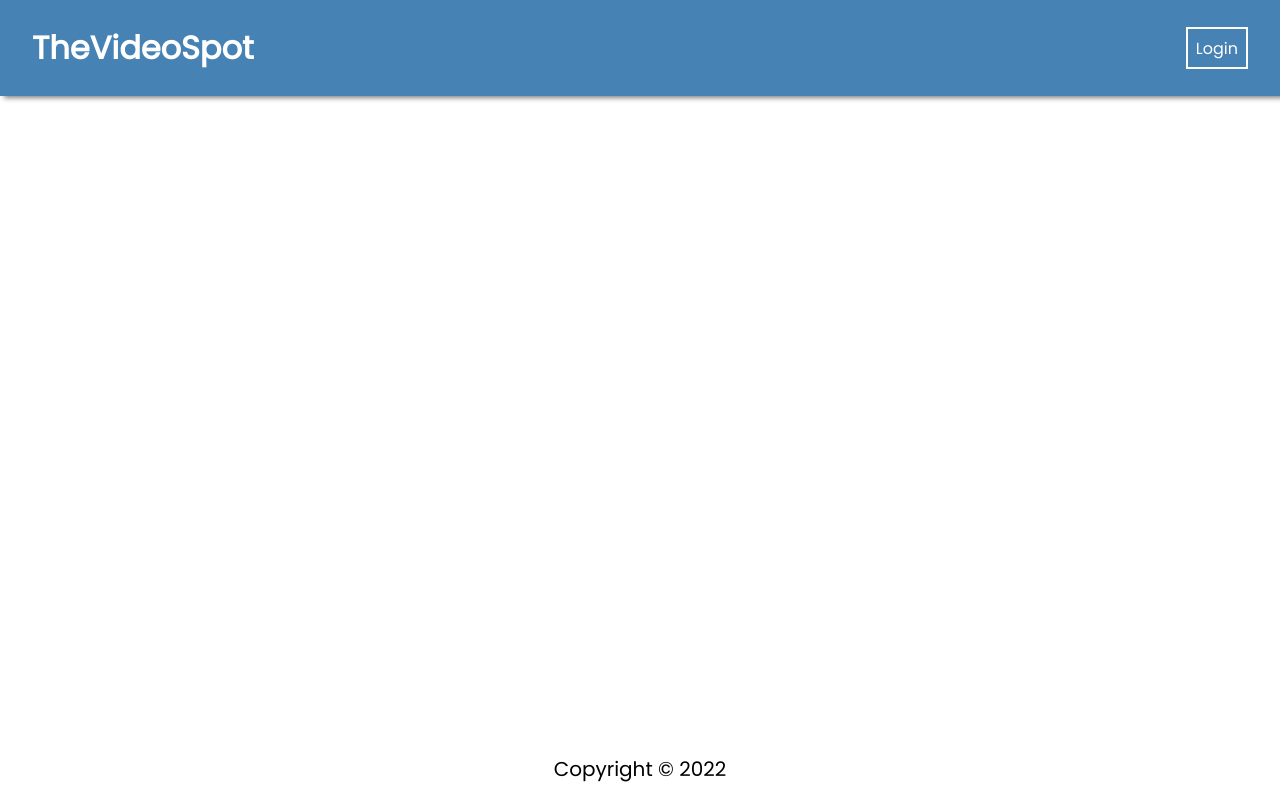
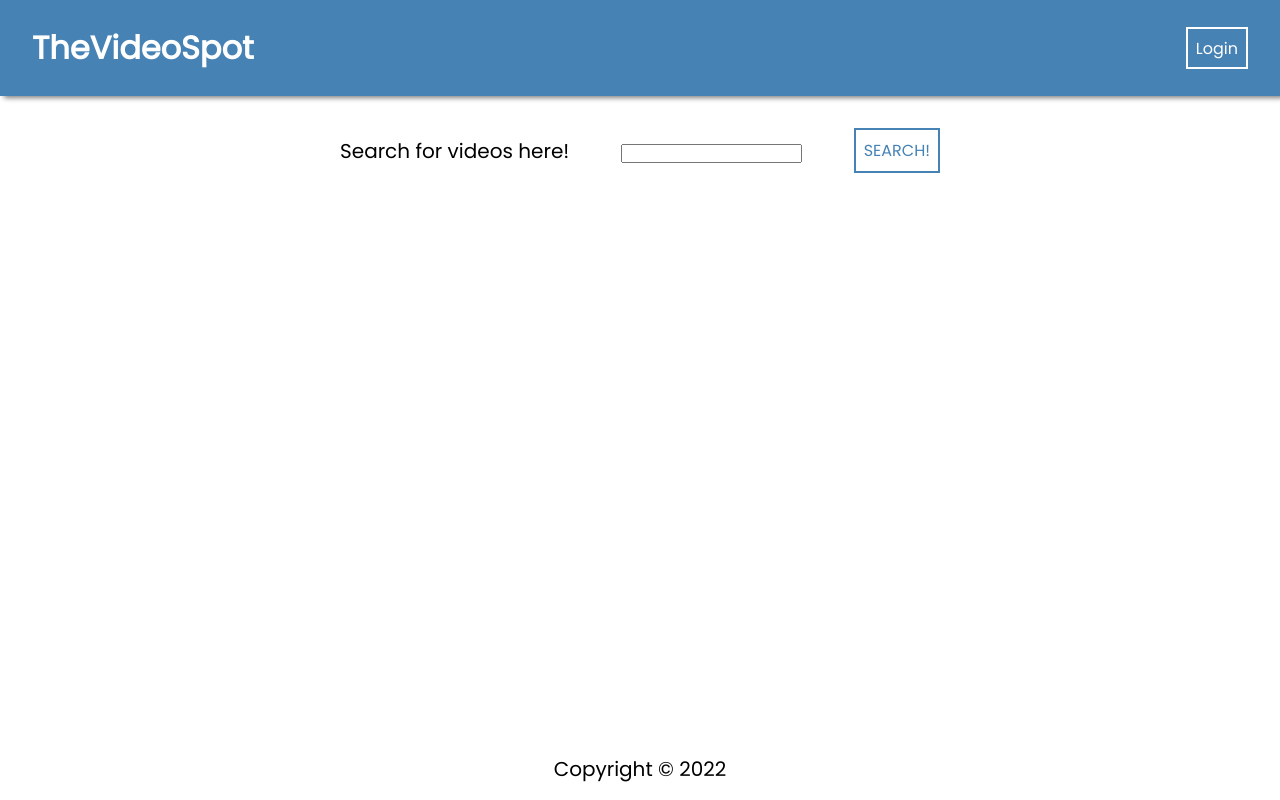
Before and after one commit to JBischoff28/YouTube-Clone, a React (Create React App) app in the folder frontend/: page / in a window 1280 px wide. Built offline with nearby package versions, Linux system fonts and the light colour scheme.

Commit message:
Removed useEffect from SearchPage temporarily due to it using my entire Youtube API quota. Will Reimplement when the feature is needed. Finished creating SearchBar component. TODO: Test SearchBar component when daily API quota resets.

```diff
--- a/frontend/src/components/SearchBar/SearchBar.jsx
+++ b/frontend/src/components/SearchBar/SearchBar.jsx
@@ -1,18 +1,37 @@
 import React, { useState } from 'react';
-
-const [search, setSearch] = useState('');
+import axios from "axios";
 
 const SearchBar = (props) => {
+
+    const [search, setSearch] = useState('');
+
+    async function searchVideos (search) {
+        try {
+            let response = await axios.get(`https://www.googleapis.com/youtube/v3/search?q=${search}&key=AIzaSyDPGOO0T4jFJdR0PLayq6N6Wum3OoW8n58&part=snippet&type=video&maxResults=6`);
+            console.log(response.data);
+        } catch (error) {
+            console.log(error.message);
+        }
+    }
+
+    function handleSubmit(event) {
+        event.preventDefault();
+        console.log(search);
+        searchVideos(search)
+    }
+
     return (
-        <form className="searchForm">
+        <form onSubmit={(event) => handleSubmit(event)} className="searchForm">
             <ul>
                 <li>
                     <label>Search for videos here!</label>
                 </li>
                 <li>
-                    <input type='text' value={search} onChange={(event) => {event.target.value}}/>
+                    <input type='text' value={search} onChange={(event) => setSearch(event.target.value)}/>
                 </li>
-                <li></li>
+                <li>
+                    <button type='submit'>SEARCH!</button>
+                </li>
             </ul>
         </form>
      );
--- a/frontend/src/pages/SearchPage/SearchPage.js
+++ b/frontend/src/pages/SearchPage/SearchPage.js
@@ -1,24 +1,26 @@
 import React, { useEffect, useState } from "react";
 import axios from "axios";
+import { KEY } from "../../localKey.js"
+
+//Component Imports
+import SearchBar from "../../components/SearchBar/SearchBar.jsx";
 
 const SearchPage = () => {
 
   const [videos, setVideos] = useState([]);
 
-  useEffect(() => {
-    const fetchVideos = async () => {
-      try {
-        let response = await axios.get("");
-        setVideos(response.data)
-      } catch (error) {
-        console.log(error.message)
-      }
+  async function fetchVideos () {
+    try {
+      let response = await axios.get(`https://www.googleapis.com/youtube/v3/search?key=${KEY}&part=snippet&type=video&maxResults=6`);
+      setVideos(response.data)
+    } catch (error) {
+      console.log(error.message)
     }
-  }, [])
+  }
 
   return (
     <div className="container">
-      <h1></h1>
+      <SearchBar />
     </div>
   );
 };
```
